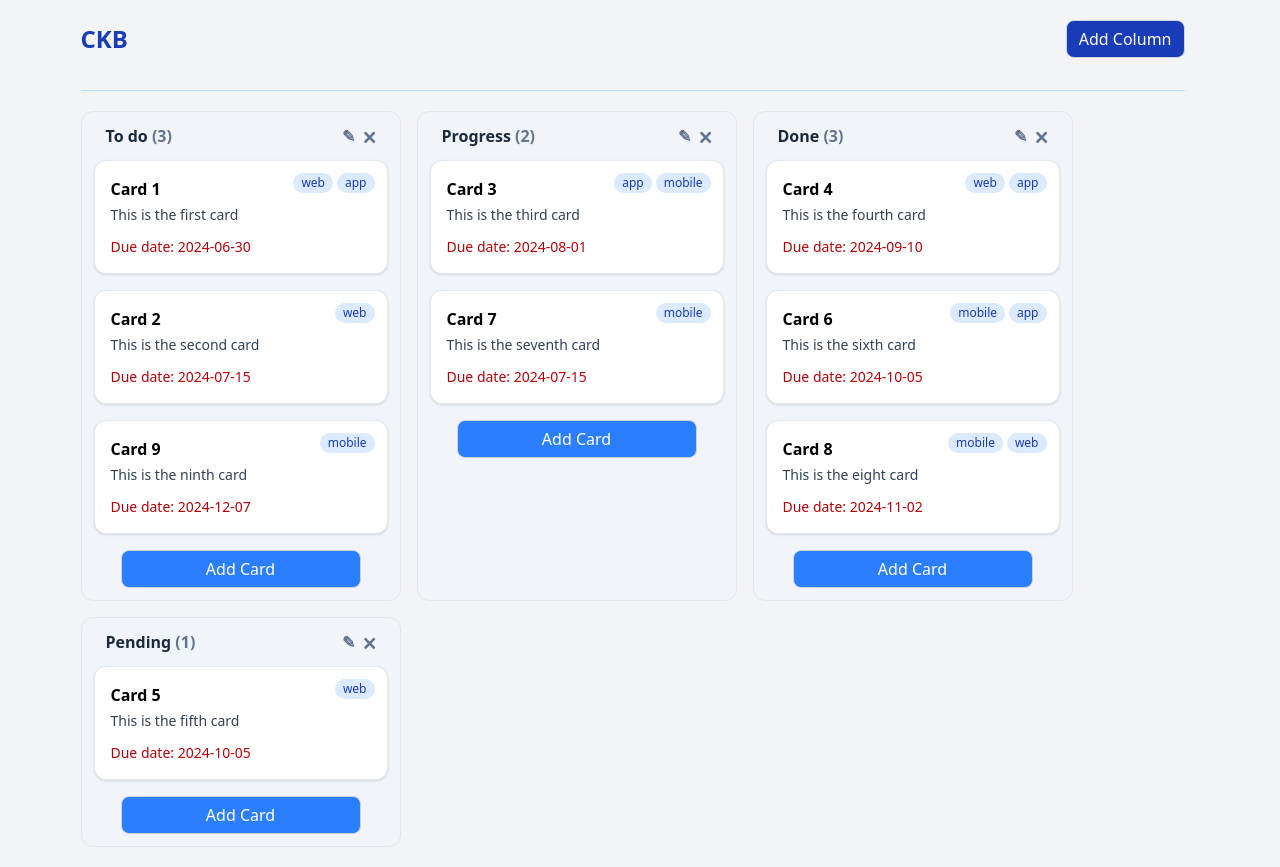
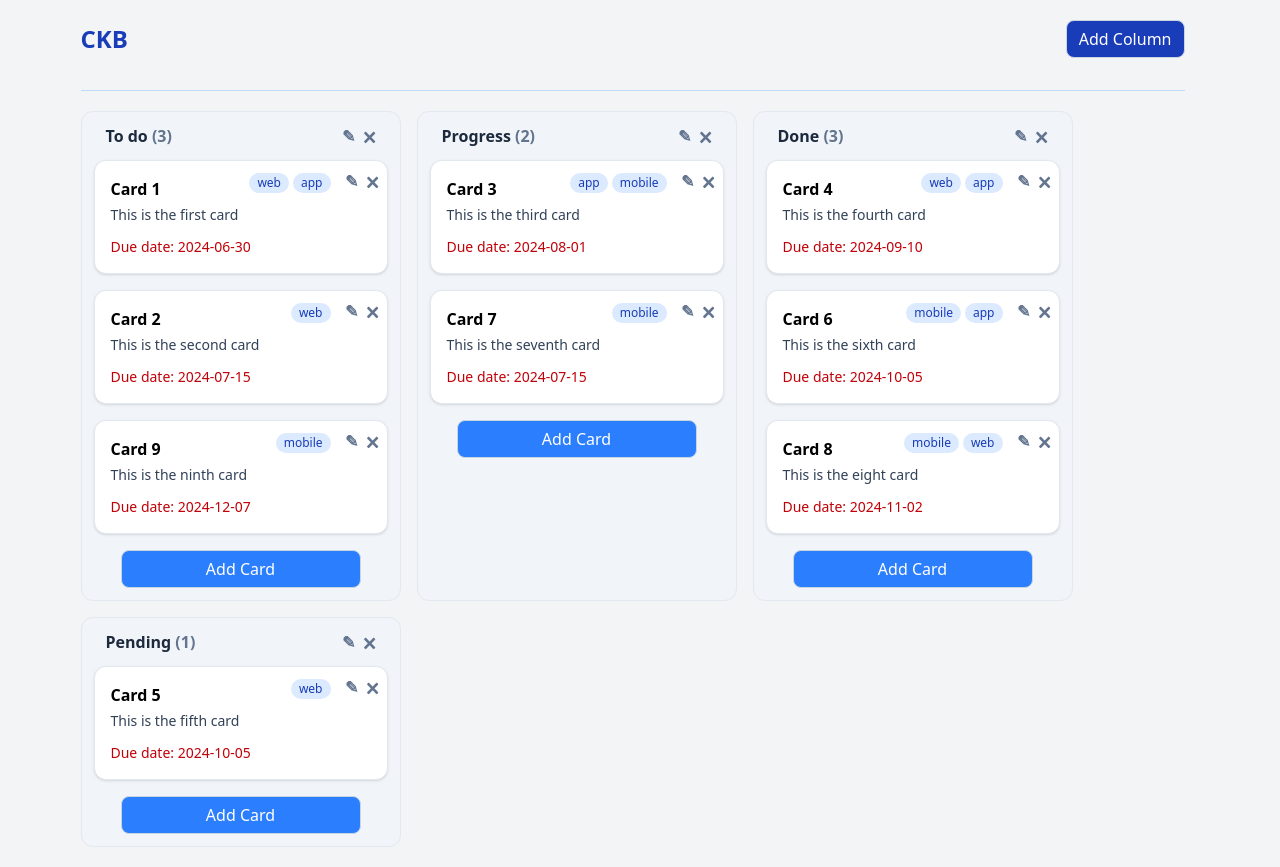
Before and after one commit to abunusaybah1/ckb, a Next.js app: page / in a window 1280 px wide. Built offline with nearby package versions, Linux system fonts and the light colour scheme.

Commit message:
setup the cards crud feature

```diff
--- a/app/components/Card.tsx
+++ b/app/components/Card.tsx
@@ -1,14 +1,40 @@
 import React from "react";
 import { CardProps } from "../types";
 
-const Card = ({ title, description, tags, dueDate }: CardProps) => {
+const Card = ({
+  id,
+  title,
+  description,
+  tags,
+  dueDate,
+  onEdit,
+  onDelete,
+  status,
+}: CardProps) => {
   return (
-    <div className="bg-white border border-slate-200 p-4 rounded-xl shadow-sm relative hover:shadow-2xl transition all">
-      <div className="absolute top-3 right-3 flex flex-wrap gap-1 max-w-[60%] justify-end">
+    <div className="bg-white border border-slate-200 p-4 rounded-xl shadow-sm relative">
+      <div className="absolute top-2 right-2 flex gap-2">
+        <span
+          className="font-bold cursor-pointer text-slate-500 hover:text-black transition-all duration-400"
+          onClick={() =>
+            onEdit({ id, title, description, tags, dueDate, status })
+          }
+        >
+          &#9998;
+        </span>
+        <span
+          className="font-bold cursor-pointer text-slate-500 hover:text-black transition-all duration-400"
+          onClick={() => onDelete(id)}
+        >
+          &#128473;
+        </span>
+      </div>
+
+      <div className="absolute top-3 right-14 flex flex-wrap gap-1 max-w-[60%] justify-end">
         {tags.map((tag: string, i: number) => (
           <span
+            key={i}
             className="bg-blue-100 text-blue-800 px-2 py-0.5 rounded-full text-xs"
-            key={i}
           >
             {tag}
           </span>
@@ -16,9 +42,7 @@ const Card = ({ title, description, tags, dueDate }: CardProps) => {
       </div>
 
       <h4 className="font-bold pr-20">{title}</h4>
-
       <p className="text-sm text-slate-700 mt-1">{description}</p>
-
       <p className="text-sm text-red-700 mt-3">Due date: {dueDate}</p>
     </div>
   );
--- a/app/components/Column.tsx
+++ b/app/components/Column.tsx
@@ -1,6 +1,6 @@
 import React, { useState } from "react";
 import Card from "./Card";
-import { ColumnEditProps, ColumnProps } from "../types";
+import { ColumnCrudProps, ColumnProps } from "../types";
 
 const Column = ({
   title,
@@ -8,10 +8,13 @@ const Column = ({
   columnId,
   onRename,
   onDelete,
-}: ColumnEditProps) => {
+  status,
+  onAddCard,
+  onEditCard,
+  onDeleteCard,
+}: ColumnCrudProps) => {
   const [isEdit, setIsEdit] = useState(false);
   const [value, setValue] = useState(title);
-  // const [title, setTitle]=useState(title)
 
   const handleSave = () => {
     setIsEdit(false);
@@ -25,8 +28,6 @@ const Column = ({
     setValue(title);
     setIsEdit(true);
   };
-
-  // const handleDelete = () => {};
 
   return (
     <div className="w-full sm:w-70 lg:w-[320px] bg-slate-100 border border-slate-200 rounded-xl p-3">
@@ -63,21 +64,22 @@ const Column = ({
           </div>
         )}
       </div>
+
       <div className="flex flex-col flex-wrap gap-4 justify-start">
         {cards.map((card) => (
           <Card
             key={card.id}
-            id={card.id}
-            status={card.status}
-            title={card.title}
-            description={card.description}
-            tags={card.tags}
-            dueDate={card.dueDate}
+            {...card}
+            onEdit={onEditCard}
+            onDelete={onDeleteCard}
           />
         ))}
 
         <div className="flex items-center justify-center">
-          <button className="w-60 bg-blue-500 text-white px-3 py-1.5 rounded-lg border border-slate-300 hover:bg-white hover:text-blue-500 hover:border-blue-500 transition-colors duration-300">
+          <button
+            className="w-60 bg-blue-500 text-white px-3 py-1.5 rounded-lg border border-slate-300 hover:bg-white hover:text-blue-500 hover:border-blue-500 transition-colors duration-300"
+            onClick={() => onAddCard(status)}
+          >
             Add Card
           </button>
         </div>
--- a/app/components/NewCardModal.tsx
+++ b/app/components/NewCardModal.tsx
@@ -5,23 +5,44 @@ const NewCardModal: React.FC<NewCardModalProps> = ({
   isOpen,
   onClose,
   onAdd,
-  //   id,
-  //   setId,
 }) => {
-  const [value, setValue] = useState("");
+  const [title, setTitle] = useState("");
+  const [description, setDescription] = useState("");
+  const [tagsText, setTags] = useState("");
+  const [dueDate, setDueDate] = useState("");
 
   useEffect(() => {
     if (isOpen) {
-      setValue("");
+      setTitle("");
+      setDescription("");
+      setTags("");
+      setDueDate("");
     }
   }, [isOpen]);
 
   const handleAdd = (e: React.FormEvent) => {
     e.preventDefault();
-    if (!value) return;
+    const newTitle = title.trim();
+    if (!newTitle.trim()) return;
+
+    const newDescription = description.trim();
+
+    const tags = tagsText
+      .split(",")
+      .map((t) => t.trim())
+      .filter(Boolean);
+
+    const newDueDate = dueDate.trim();
+
+    const newCard = {
+      title: newTitle,
+      description: newDescription,
+      tags,
+      dueDate: newDueDate,
+    };
+
+    onAdd(newCard);
     onClose();
-    onAdd(value);
-    // setId(defaultColumns.length++);
   };
 
   return (
@@ -42,19 +63,33 @@ const NewCardModal: React.FC<NewCardModalProps> = ({
         <form className="flex gap-2">
           <input
             type="text"
-            value={value}
-            placeholder="Enter column name"
+            value={title}
+            placeholder="Card title"
             className=" border-blue-800 border-2 rounded-lg px-3 py-2 flex-1"
-            onChange={(e) => setValue(e.target.value)}
+            onChange={(e) => setTitle(e.target.value)}
             autoFocus
           />
+          <textarea
+            value={description}
+            placeholder="Description..."
+            className=""
+            onChange={(e) => setDescription(e.target.value)}
+            rows={3}
+          ></textarea>
           <input
-            type="button"
-            value="Add"
-            onClick={handleAdd}
+            type="text"
+            value={tagsText}
+            placeholder="Tags (comma separated), e.g, web, app, mobile"
+            onChange={(e) => setTags(e.target.value)}
+          />
+
+          <input
+            type="date"
+            value={dueDate}
+            onChange={(e) => setDueDate(e.target.value)}
             className="bg-blue-800 text-white px-4 py-2 rounded-lg"
           />
-          {/* <input type="text" value={id} /> */}
+          <input type="button" onClick={handleAdd} />
         </form>
       </div>
     </div>
--- a/app/lib/default_cards.ts
+++ b/app/lib/default_cards.ts
@@ -2,7 +2,7 @@ import { CardProps } from "../types";
 
 export const defaultData: CardProps[] = [
   {
-    id: "1",
+    id: 1,
     status: "todo",
     title: "Card 1",
     description: "This is the first card",
@@ -10,7 +10,7 @@ export const defaultData: CardProps[] = [
     dueDate: "2024-06-30",
   },
   {
-    id: "2",
+    id: 2,
     status: "todo",
     title: "Card 2",
     description: "This is the second card",
@@ -18,7 +18,7 @@ export const defaultData: CardProps[] = [
     dueDate: "2024-07-15",
   },
   {
-    id: "3",
+    id: 3,
     status: "progress",
     title: "Card 3",
     description: "This is the third card",
@@ -26,7 +26,7 @@ export const defaultData: CardProps[] = [
     dueDate: "2024-08-01",
   },
   {
-    id: "4",
+    id: 4,
     status: "done",
     title: "Card 4",
     description: "This is the fourth card",
@@ -34,7 +34,7 @@ export const defaultData: CardProps[] = [
     dueDate: "2024-09-10",
   },
   {
-    id: "5",
+    id: 5,
     status: "pending",
     title: "Card 5",
     description: "This is the fifth card",
@@ -42,7 +42,7 @@ export const defaultData: CardProps[] = [
     dueDate: "2024-10-05",
   },
   {
-    id: "6",
+    id: 6,
     status: "done",
     title: "Card 6",
     description: "This is the sixth card",
@@ -50,7 +50,7 @@ export const defaultData: CardProps[] = [
     dueDate: "2024-10-05",
   },
   {
-    id: "7",
+    id: 7,
     status: "progress",
     title: "Card 7",
     description: "This is the seventh card",
@@ -58,7 +58,7 @@ export const defaultData: CardProps[] = [
     dueDate: "2024-07-15",
   },
   {
-    id: "8",
+    id: 8,
     status: "done",
     title: "Card 8",
     description: "This is the eight card",
@@ -66,7 +66,7 @@ export const defaultData: CardProps[] = [
     dueDate: "2024-11-02",
   },
   {
-    id: "9",
+    id: 9,
     status: "todo",
     title: "Card 9",
     description: "This is the ninth card",
```
Also changed, not shown: app/types/index.ts (+29 -2 lines).
